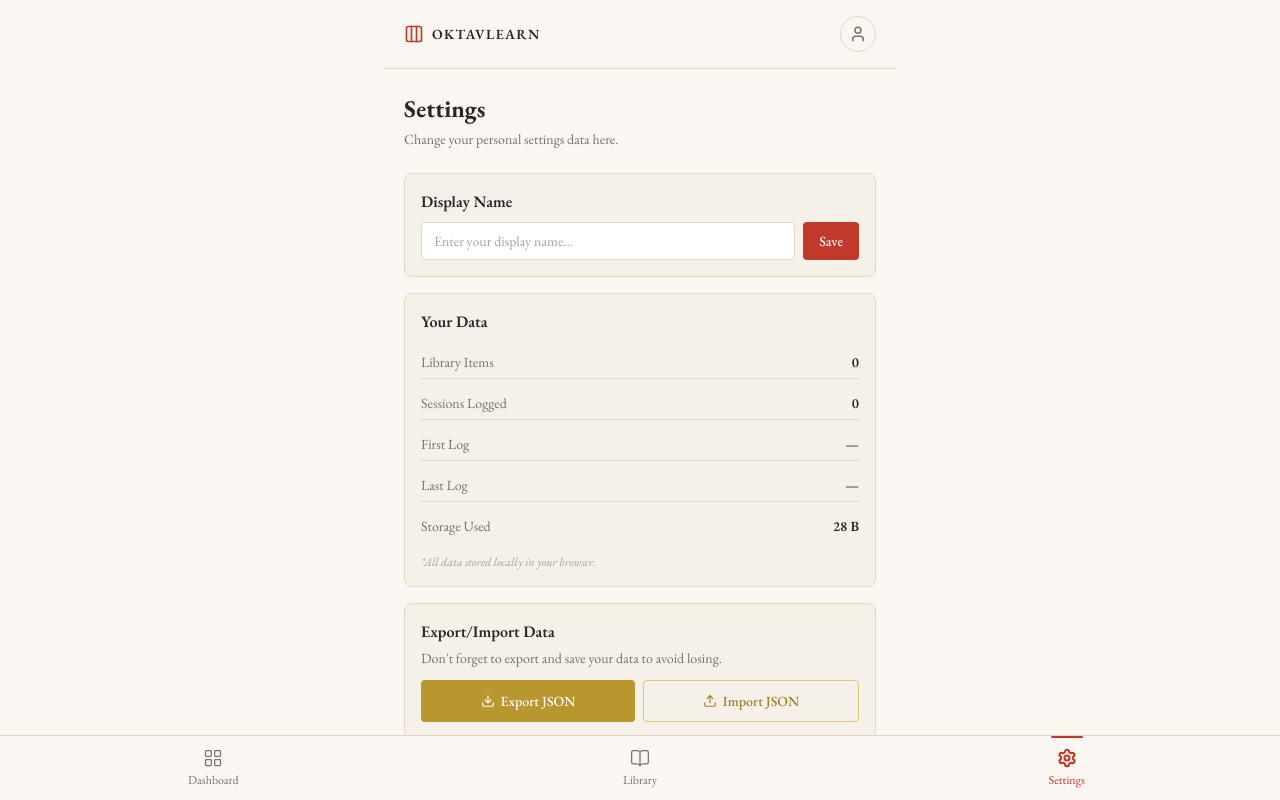
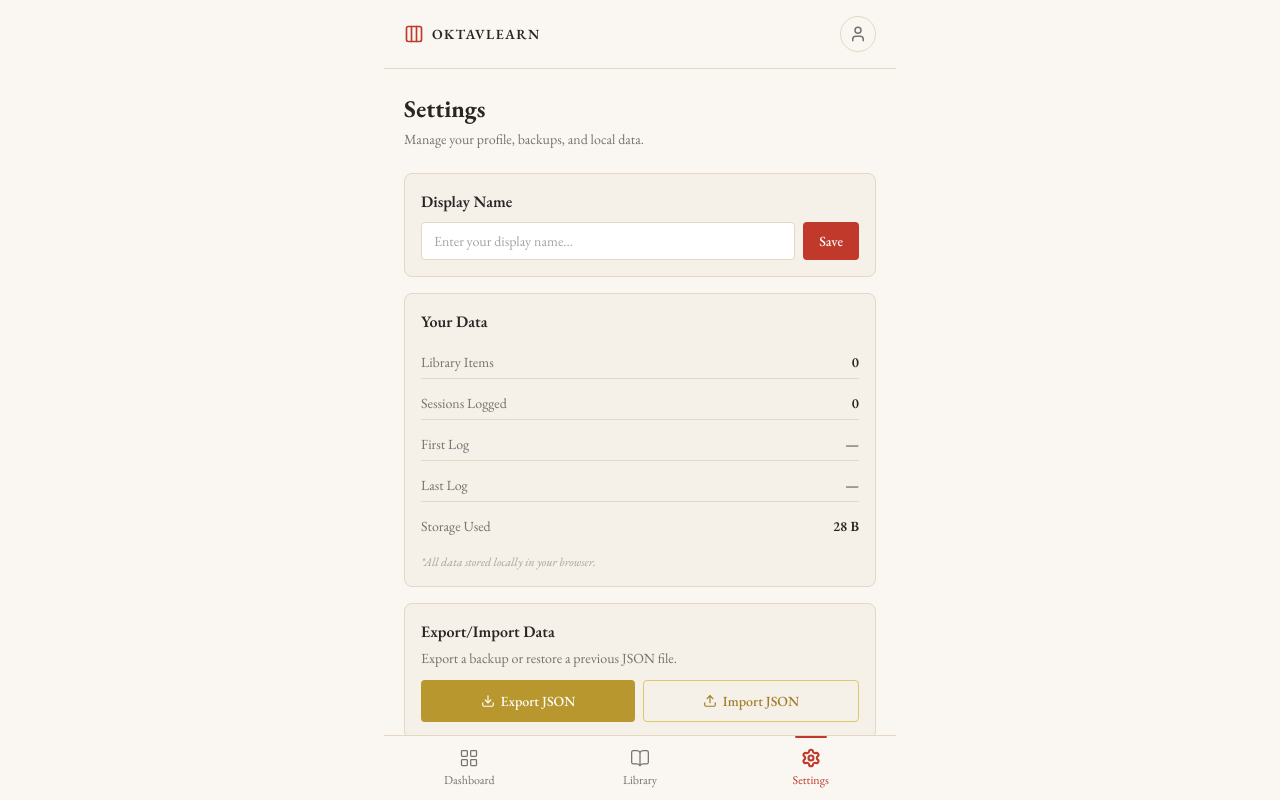
Before and after one commit to indigoscipio/oktavlearn, a React (Vite) app: page / in a window 1280 px wide. Both pictures are taken after a click on the button "Open settings". Shown: the top 800 px of the page. Built offline with nearby package versions, Linux system fonts and the light colour scheme.

Commit message:
v2.0.1: polish navigation and settings UX

```diff
--- a/src/App.jsx
+++ b/src/App.jsx
@@ -47,6 +47,7 @@ function AppContent() {
         </div>
         <button
           onClick={() => setView('settings')}
+          aria-label="Open settings"
           className="w-9 h-9 rounded-full border border-merino-200 flex items-center justify-center text-stone-500 hover:text-brand-700 hover:border-brand-300 transition-colors"
         >
           <User size={18} />
--- a/src/components/ItemDetailView.jsx
+++ b/src/components/ItemDetailView.jsx
@@ -137,7 +137,7 @@ export default function ItemDetailView({ itemId, setView }) {
       >
         {showLogForm ? 'Hide Form' : (
           <>
-            Add Item
+            Log Session
             <Plus size={16} />
           </>
         )}
--- a/src/components/Navigation.jsx
+++ b/src/components/Navigation.jsx
@@ -8,7 +8,7 @@ const TABS = [
 
 export default function Navigation({ view, setView }) {
   return (
-    <nav className="fixed bottom-0 left-0 right-0 bg-merino-50 border-t border-merino-200 flex z-50">
+    <nav className="fixed bottom-0 left-1/2 right-auto w-full max-w-lg -translate-x-1/2 bg-merino-50 border-t border-merino-200 flex z-50">
       {TABS.map((tab) => {
         const active = view === tab.key
         const Icon = tab.icon
--- a/src/components/SettingsView.jsx
+++ b/src/components/SettingsView.jsx
@@ -51,7 +51,7 @@ export default function SettingsView() {
     reader.onload = (event) => {
       try {
         const data = JSON.parse(event.target.result)
-        if (!data.library || !data.sessions) {
+        if (!Array.isArray(data.library) || !Array.isArray(data.sessions)) {
           showToast('Invalid file format.', 'error')
           return
         }
@@ -80,7 +80,7 @@ export default function SettingsView() {
   return (
     <div className="px-5 py-6 pb-24">
       <h1 className="text-2xl font-bold text-stone-800 mb-1">Settings</h1>
-      <p className="text-sm text-stone-500 mb-6">Change your personal settings data here.</p>
+      <p className="text-sm text-stone-500 mb-6">Manage your profile, backups, and local data.</p>
 
       <div className="bg-merino-100 border border-merino-200 rounded-md p-4 mb-4">
         <h3 className="text-base font-semibold text-stone-800 mb-2">Display Name</h3>
@@ -130,7 +130,7 @@ export default function SettingsView() {
 
       <div className="bg-merino-100 border border-merino-200 rounded-md p-4 mb-4">
         <h3 className="text-base font-semibold text-stone-800 mb-1">Export/Import Data</h3>
-        <p className="text-sm text-stone-500 mb-3">Don't forget to export and save your data to avoid losing.</p>
+        <p className="text-sm text-stone-500 mb-3">Export a backup or restore a previous JSON file.</p>
         <div className="flex gap-2">
           <button
             className="flex-1 flex items-center justify-center gap-1.5 px-4 py-2.5 bg-gold-500 text-white text-sm font-medium rounded-sm hover:bg-gold-600 transition-colors"
@@ -158,7 +158,7 @@ export default function SettingsView() {
 
       <div className="bg-merino-100 border-2 border-brand-700 rounded-md p-4 mb-4">
         <h3 className="text-base font-semibold text-stone-800 mb-1">Clear All Data</h3>
-        <p className="text-sm text-stone-500 mb-3">Don't forget to export and save your data to avoid losing.</p>
+        <p className="text-sm text-stone-500 mb-3">This permanently removes your local library and sessions from this browser.</p>
         {!showClear ? (
           <button
             className="flex items-center gap-1.5 px-4 py-2.5 bg-brand-700 text-white text-sm font-medium rounded-sm hover:bg-brand-800 transition-colors"
```
